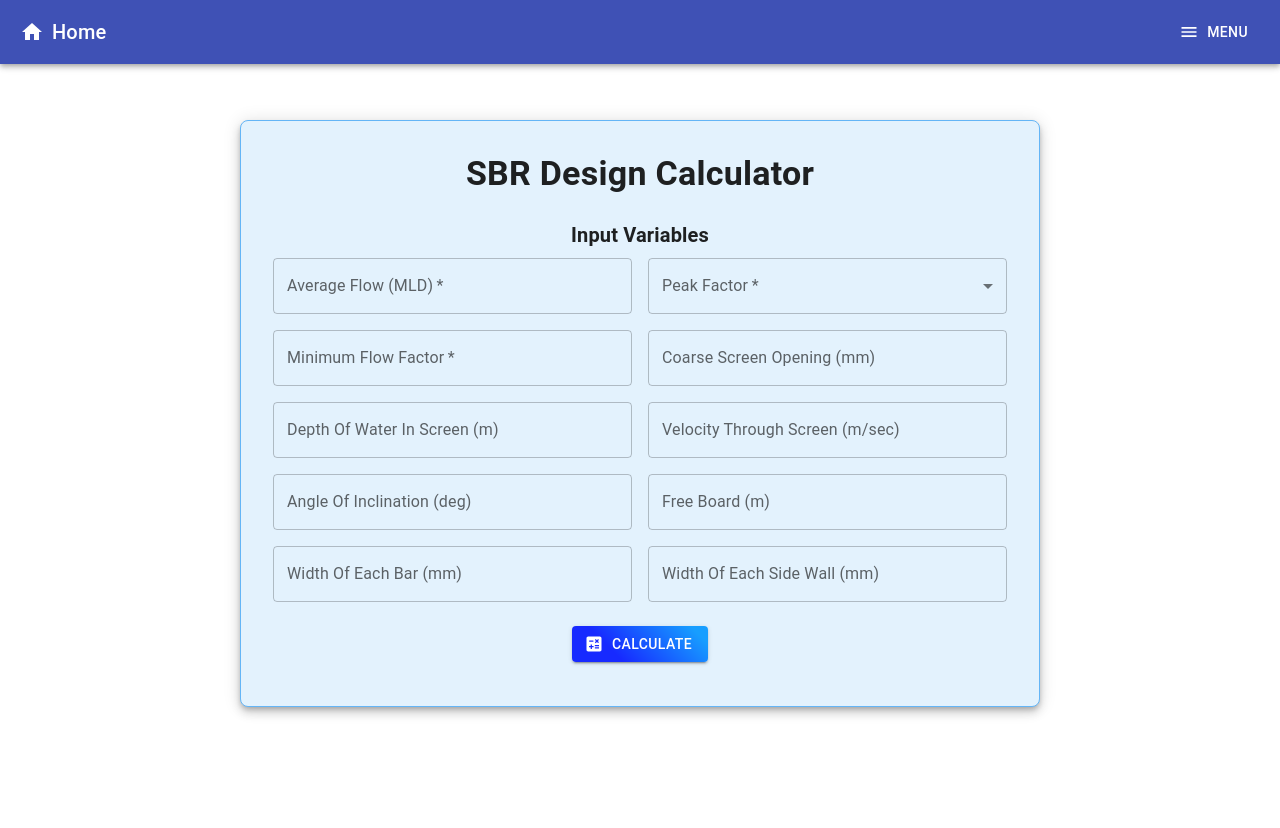
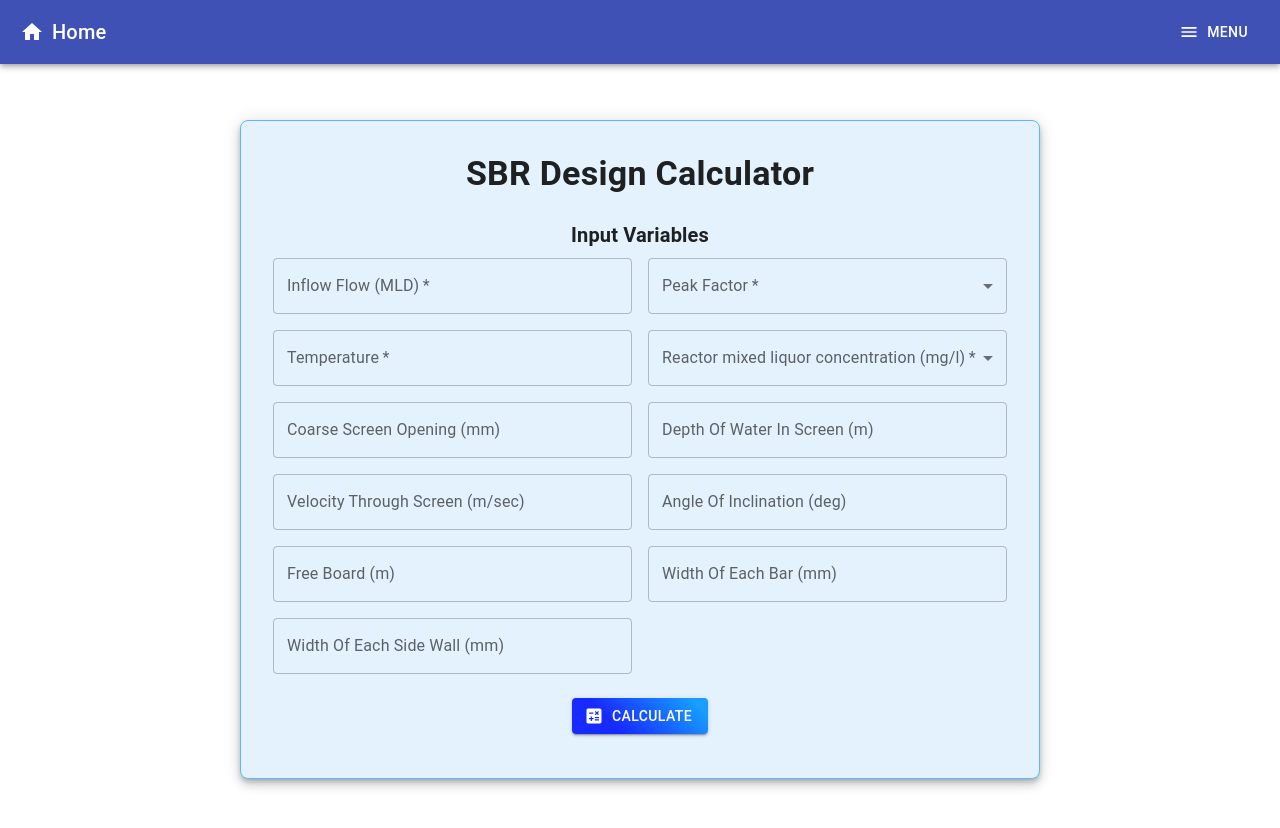
Before and after one commit to Yankyyyy/SBR-Design-Tool, a React (Create React App) app: page /SBR in a window 1280 px wide. Shown: the top 828 px of the page. Before the commit the page ends 800 px from the top, so only its background shows below. Built offline with nearby package versions, Linux system fonts and the light colour scheme.

Commit message:
feat: SBR form design part 1

```diff
--- a/src/components/SBRForm.js
+++ b/src/components/SBRForm.js
@@ -2,6 +2,7 @@ import React, { useState } from 'react';
 import { TextField, Button, Grid, Box, Typography, MenuItem, Select, FormControl, InputLabel, Snackbar, Alert } from '@mui/material';
 import { styled } from '@mui/system';
 import PeakFactor from '../cpheeo/PeakFactor';
+import SBRProcessParameters from '../cpheeo/SBRProcessParameters';
 import { Calculate } from '@mui/icons-material';
 
 
@@ -34,9 +35,10 @@ const AnimatedButton = styled(Button)(({ theme }) => ({
 
 const SBRForm = ({ onCalculate }) => {
   const [inputs, setInputs] = useState({
-    averageFlowMLD: '',
+    inflowFlowMLD: '',
     peakFactor: '',
-    minFlowFactor: '',
+    temperatureC: '',
+    reactorMixedLiquorConcentrationMGPerL: '',
     SBROpeningMM: '',
     depthOfWaterInScreenM: '',
     velocityThroughScreenMPerSec: '',
@@ -59,11 +61,14 @@ const SBRForm = ({ onCalculate }) => {
 
   const validateInputs = (inputs) => {
     const errors = {};
-    if (inputs.averageFlowMLD && inputs.averageFlowMLD <= 0) {
-      errors.averageFlowMLD = 'Average Flow must be greater than 0';
+    if (inputs.inflowFlowMLD && inputs.inflowFlowMLD <= 0) {
+      errors.inflowFlowMLD = 'Inflow Flow must be greater than 0';
     }
-    if (inputs.minFlowFactor && inputs.minFlowFactor <= 0) {
-      errors.minFlowFactor = 'Minimum Flow Factor must be greater than 0';
+    if (inputs.temperatureC && inputs.temperatureC <= 0) {
+      errors.temperatureC = 'Temperature must be greater than 0';
+    }
+    if (inputs.reactorMixedLiquorConcentrationMGPerL && inputs.reactorMixedLiquorConcentrationMGPerL <= 0) {
+      errors.reactorMixedLiquorConcentrationMGPerL = 'Reactor mixed liquor concentration must be greater than 0';
     }
     if (inputs.SBROpeningMM && inputs.SBROpeningMM <= 0) {
       errors.SBROpeningMM = 'Coarse Screen Opening must be greater than 0';
@@ -116,13 +121,13 @@ const SBRForm = ({ onCalculate }) => {
           <AnimatedTextField
             required
             fullWidth
-            label="Average Flow (MLD)"
-            name="averageFlowMLD"
+            label="Inflow Flow (MLD)"
+            name="inflowFlowMLD"
             type="number"
-            value={inputs.averageFlowMLD}
+            value={inputs.inflowFlowMLD}
             onChange={handleChange}
-            error={!!errors.averageFlowMLD}
-            helperText={errors.averageFlowMLD}
+            error={!!errors.inflowFlowMLD}
+            helperText={errors.inflowFlowMLD}
             sx={{
               '& .MuiInputBase-input': {
                 textAlign: 'center'
@@ -151,13 +156,13 @@ const SBRForm = ({ onCalculate }) => {
           <AnimatedTextField
             required
             fullWidth
-            label="Minimum Flow Factor"
-            name="minFlowFactor"
+            label="Temperature"
+            name="temperatureC"
             type="number"
-            value={inputs.minFlowFactor}
+            value={inputs.temperatureC}
             onChange={handleChange}
-            error={!!errors.minFlowFactor}
-            helperText={errors.minFlowFactor}
+            error={!!errors.temperatureC}
+            helperText={errors.temperatureC}
             sx={{
               '& .MuiInputBase-input': {
                 textAlign: 'center'
@@ -165,6 +170,24 @@ const SBRForm = ({ onCalculate }) => {
             }}
             InputProps={{ inputProps: { step: 0.01 } }}
           />
+        </Grid>
+
+        <Grid item xs={12} sm={6}>
+          <AnimatedFormControl fullWidth required>
+            <InputLabel>Reactor mixed liquor concentration (mg/l)</InputLabel>
+            <Select
+              label="Reactor mixed liquor concentration (mg/l)"
+              name="reactorMixedLiquorConcentrationMGPerL"
+              value={inputs.reactorMixedLiquorConcentrationMGPerL}
+              onChange={handleChange}
+            >
+              {SBRProcessParameters.map((factor) => (
+                <MenuItem key={factor.id} value={factor.intermittentFlowandIntermittentDecant}>
+                  {factor.parameters} : {factor.intermittentFlowandIntermittentDecant}
+                </MenuItem>
+              ))}
+            </Select>
+          </AnimatedFormControl>
         </Grid>
         <Grid item xs={12} sm={6}>
           <AnimatedTextField
--- /dev/null
+++ b/src/cpheeo/SBRProcessParameters.js
@@ -0,0 +1,16 @@
+//cpheeo manual table value for Reactor Mixed Liquor Concentration
+
+const SBRProcessParameters = [
+    { id: 1, parameters: "F/M ratio	d⁻¹", continuousFlowandIntermittentDecant: 0.05 - 0.8 , intermittentFlowandIntermittentDecant: 0.05 - 0.3 },
+    { id: 2, parameters: "Sludge Age d", continuousFlowandIntermittentDecant: 15 - 20, intermittentFlowandIntermittentDecant: 4 - 20 },
+    { id: 3, parameters: "Sludge Yield kg dry solids/kg BOD", continuousFlowandIntermittentDecant: 0.75 - 0.85, intermittentFlowandIntermittentDecant: 0.75 - 1.0 },
+    { id: 4, parameters: "MLSS	mg/L", continuousFlowandIntermittentDecant: 3000 - 4000, intermittentFlowandIntermittentDecant: 3500 - 5000 },
+    { id: 5, parameters: "Cycle Time h", continuousFlowandIntermittentDecant: 4 - 8 , intermittentFlowandIntermittentDecant: 2.5 - 6 },
+    { id: 6, parameters: "Settling Time	h", continuousFlowandIntermittentDecant: "> 0.5", intermittentFlowandIntermittentDecant: "> 0.5" },
+    { id: 7, parameters: "Decant Depth m", continuousFlowandIntermittentDecant: 1.5, intermittentFlowandIntermittentDecant: 2.5 },
+    { id: 8, parameters: "Fill Volume Base", continuousFlowandIntermittentDecant: "Peak Flow", intermittentFlowandIntermittentDecant: "Peak Flow" },
+    { id: 9, parameters: "Process Oxygen - BOD kg O₂/kg BOD", continuousFlowandIntermittentDecant: 1.1, intermittentFlowandIntermittentDecant: 1.1 },
+    { id: 9, parameters: "Process Oxygen - TKN kg O₂/kg TN", continuousFlowandIntermittentDecant: 4.6, intermittentFlowandIntermittentDecant: 4.6 }
+  ];
+
+  export default SBRProcessParameters;
--- a/src/pages/Home.js
+++ b/src/pages/Home.js
@@ -108,7 +108,7 @@ const Home = () => {
               }
             />
             <Container>
-              <Box sx={{ margin: 4, textAlign: 'center' }}>
+              <Box sx={{ margin: 8, textAlign: 'center' }}>
                 <img src={sbrflow} alt="SBR Flow Chart" style={{ width: '100%', height: 'auto' }} />
               </Box>
             </Container>
```
